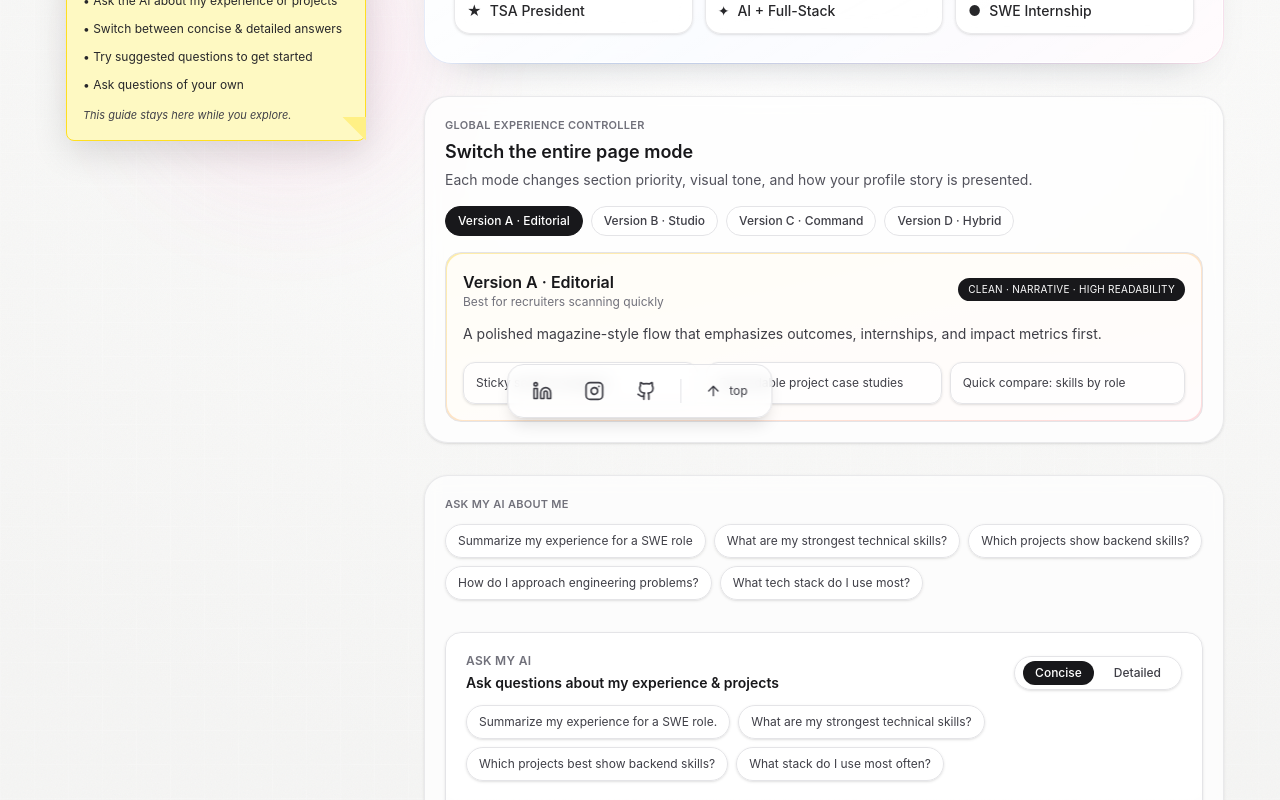
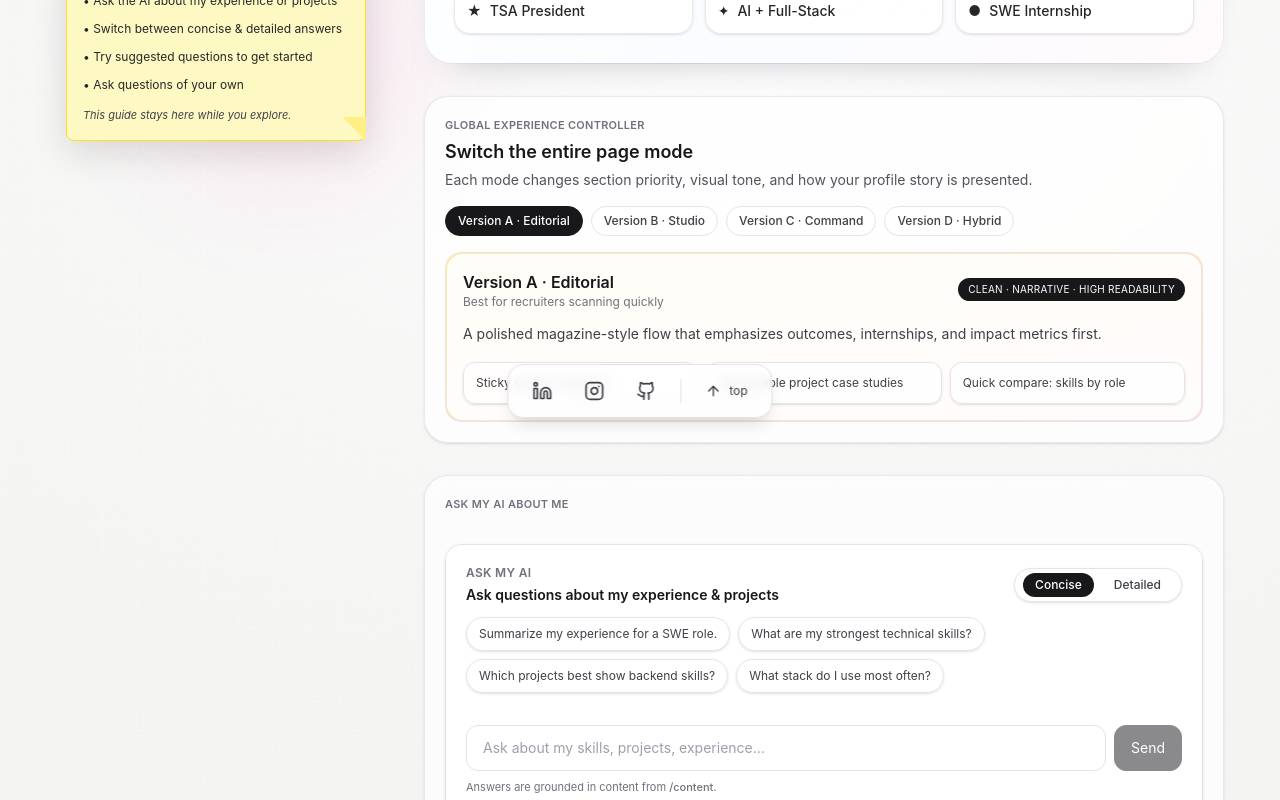
Before and after one commit to ardaedil/ardaedil-portfolio, a Next.js app: page / in a window 1280 px wide. Shown: the part 358-1158 px from the top of the page. Built offline with nearby package versions, Linux system fonts and the light colour scheme.

Commit message:
Add portfolio version lab, page theming, and queued AI chat support
Fix deployment checks and publish the portfolio updates.

```diff
--- a/app/api/chat/route.ts
+++ b/app/api/chat/route.ts
@@ -128,10 +128,12 @@ export async function POST(req: Request) {
       answer,
       sources: top.map((t) => t.id),
     });
-  } catch (err: any) {
+  } catch (err: unknown) {
     console.error(err);
+    const message = err instanceof Error ? err.message : "Unexpected server error";
+
     return Response.json(
-      { error: err?.message || "Unexpected server error" },
+      { error: message },
       { status: 500 }
     );
   }
--- a/app/page.tsx
+++ b/app/page.tsx
@@ -75,7 +75,6 @@ const HIGHLIGHTS = [
 export default function Home() {
   const [mode, setMode] = useState<Mode>("concise");
   const [variant, setVariant] = useState<VersionKey>(DEFAULT_VARIANT);
-  const [queuedQuestion, setQueuedQuestion] = useState<{ id: number; text: string } | null>(null);
 
   const orderedSections = useMemo(() => {
     const lookup = {
@@ -155,29 +154,8 @@ export default function Home() {
 
             <section className="mt-8 rounded-3xl border border-zinc-200/80 bg-white/70 p-5 shadow-sm backdrop-blur">
               <div className="text-[11px] font-semibold tracking-wide text-zinc-500">ASK MY AI ABOUT ME</div>
-
-              <div className="mt-3 flex flex-wrap gap-2">
-                {[
-                  "Summarize my experience for a SWE role",
-                  "What are my strongest technical skills?",
-                  "Which projects show backend skills?",
-                  "How do I approach engineering problems?",
-                  "What tech stack do I use most?",
-                ].map((q) => (
-                  <button
-                    key={q}
-                    className="rounded-full border border-zinc-200 bg-white/70 px-3 py-2 text-xs text-zinc-700 shadow-sm backdrop-blur hover:bg-white"
-                    onClick={() => {
-                      setQueuedQuestion({ id: Date.now(), text: q });
-                    }}
-                  >
-                    {q}
-                  </button>
-                ))}
-              </div>
-
               <div className="mt-4">
-                <ChatPanel queuedQuestion={queuedQuestion} />
+                <ChatPanel />
               </div>
             </section>
 
```
